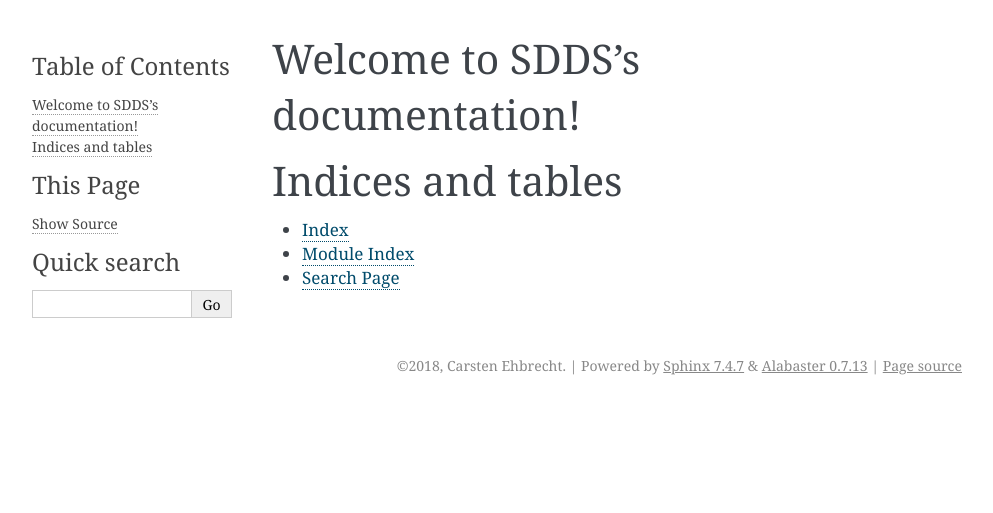
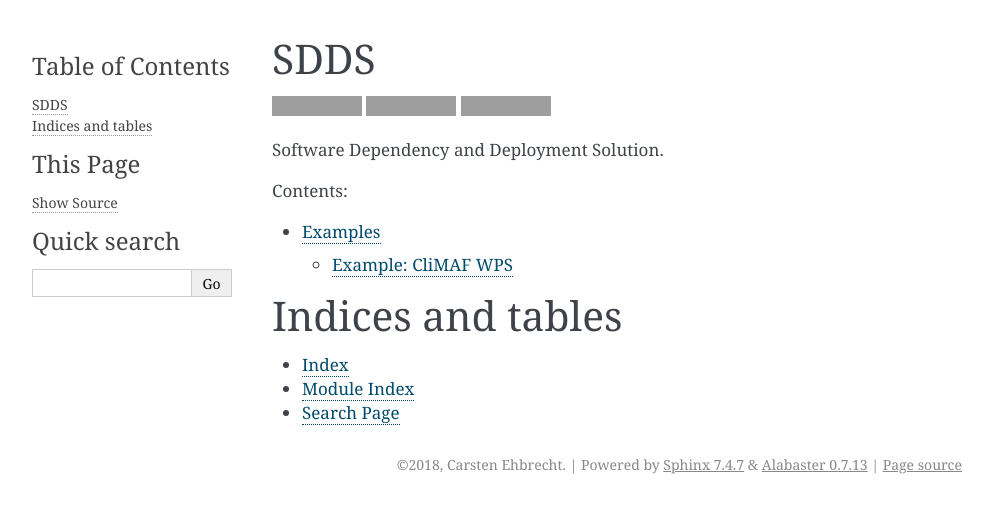
Before and after one commit to cp4cds/sdds, a Sphinx documentation site: the page built from docs/source/index.rst, in a window 1280 px wide. Shown: the top 513 px of the page, without its empty margins (148-1141 px from the left). Built offline with Sphinx 7.4.7, drawn with Linux system fonts in a browser that asks for light colours; grey boxes are pictures that could not be loaded.

Commit message:
examples added

```diff
--- /dev/null
+++ b/docs/source/examples.rst
@@ -0,0 +1,9 @@
+.. _examples:
+
+Examples
+========
+
+.. toctree::
+   :maxdepth: 1
+
+   examples/climaf_wps
--- /dev/null
+++ b/docs/source/examples/climaf_wps.rst
@@ -0,0 +1,4 @@
+.. _climaf_wps:
+
+Example: CliMAF WPS
+===================
--- a/docs/source/index.rst
+++ b/docs/source/index.rst
@@ -1,16 +1,10 @@
-.. SDDS documentation master file, created by
-   sphinx-quickstart on Fri Jul 13 15:12:40 2018.
-   You can adapt this file completely to your liking, but it should at least
-   contain the root `toctree` directive.
-
-Welcome to SDDS's documentation!
-================================
+.. include:: ../../README.rst
 
 .. toctree::
    :maxdepth: 2
    :caption: Contents:
 
-
+   examples
 
 Indices and tables
 ==================
```
